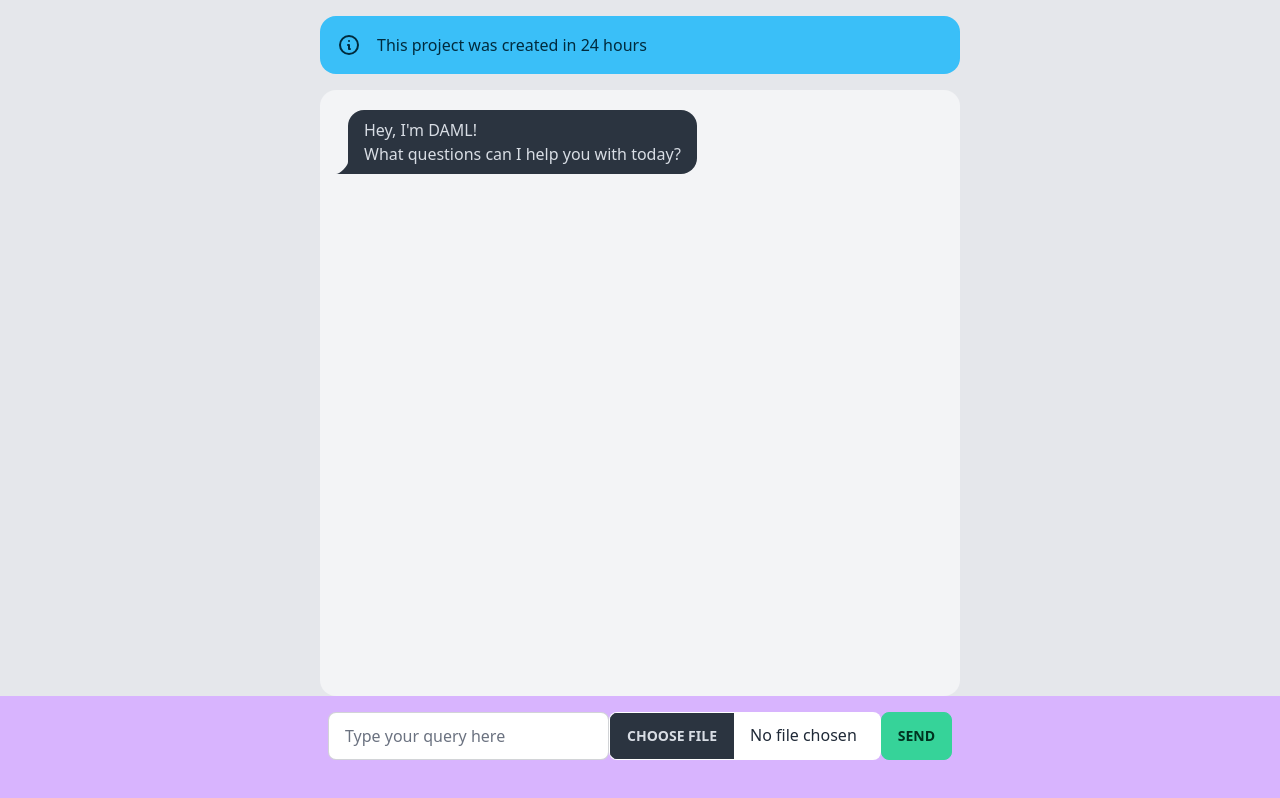
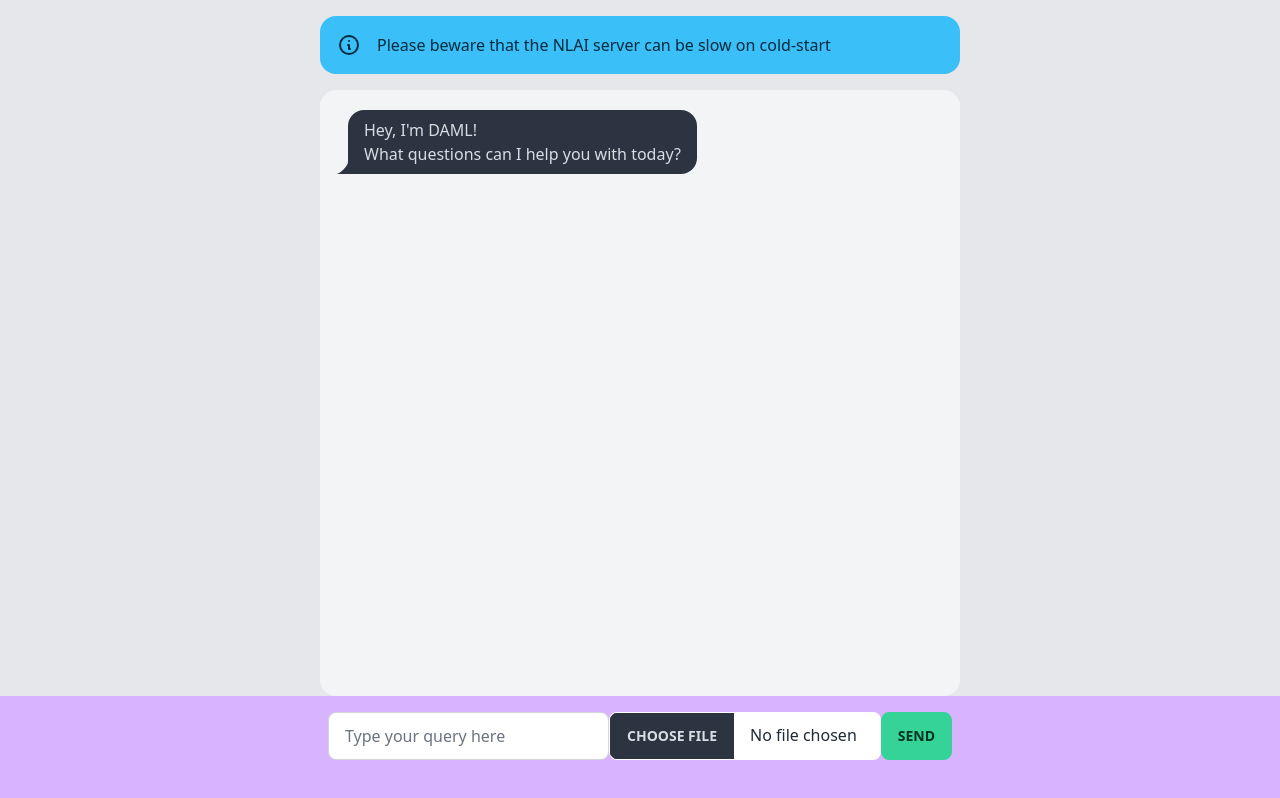
Before and after one commit to OllieBullGB/DNLML, a Nuxt app in the folder frontend/: page / in a window 1280 px wide. Built offline with nearby package versions, Linux system fonts and the light colour scheme.

Commit message:
Update Disclaimer.vue

```diff
--- a/frontend/components/Disclaimer.vue
+++ b/frontend/components/Disclaimer.vue
@@ -1,6 +1,6 @@
 <template>
     <div class="alert alert-info">
     <svg xmlns="http://www.w3.org/2000/svg" fill="none" viewBox="0 0 24 24" class="stroke-current shrink-0 w-6 h-6"><path stroke-linecap="round" stroke-linejoin="round" stroke-width="2" d="M13 16h-1v-4h-1m1-4h.01M21 12a9 9 0 11-18 0 9 9 0 0118 0z"></path></svg>
-    <span>This project was created in 24 hours</span>
+    <span>Please beware that the NLAI server can be slow on cold-start</span>
     </div>
 </template>
```
